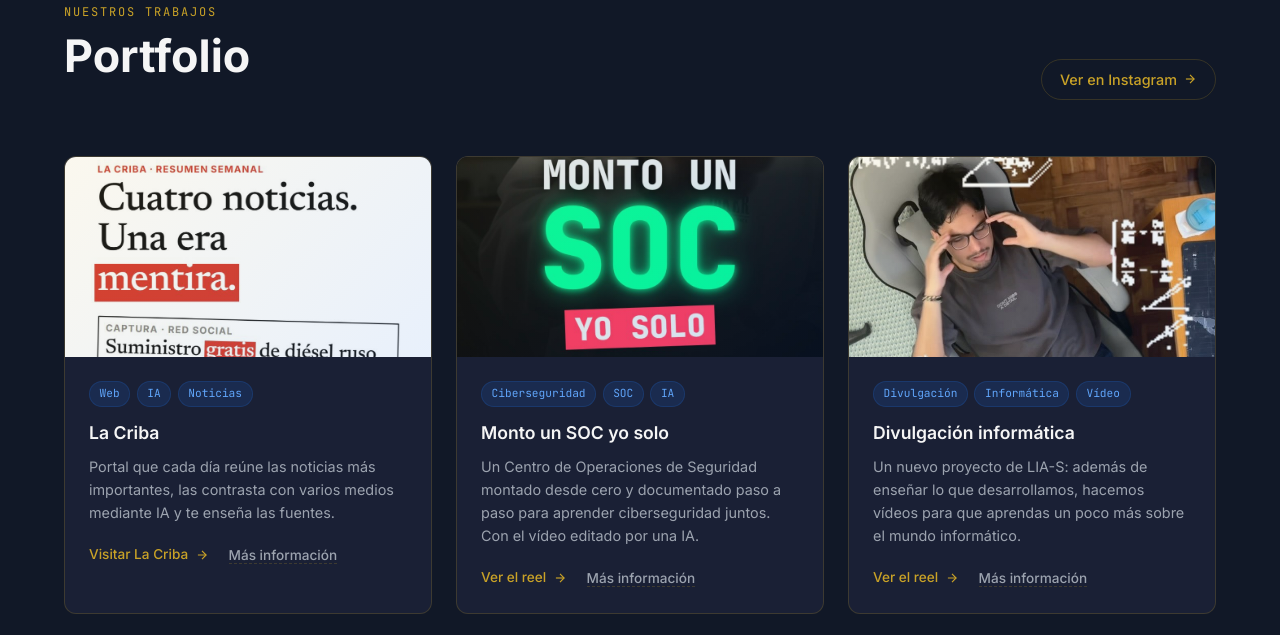
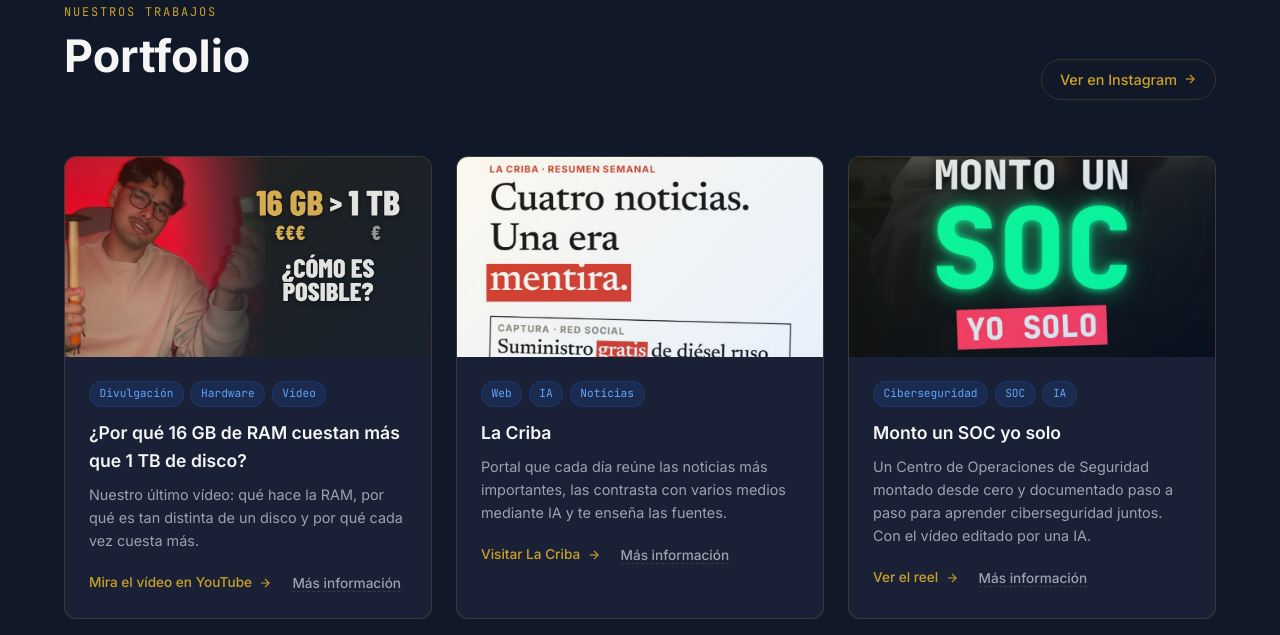
Before and after one commit to Ever462/ever462.github.io, a plain HTML site: page index.html in a window 1280 px wide. Shown: the part 2297-2932 px from the top of the page. Drawn offline with Linux system fonts and the light colour scheme; some packages are replaced by stand-ins of ours; grey boxes are pictures that could not be loaded; a script that the page names is missing.

Commit message:
Publica 83e0ade

```diff
--- a/index.html
+++ b/index.html
@@ -215,6 +215,31 @@
     </div>
 
     <div class="portfolio-grid">
+
+      <!-- Proyecto: vídeo de la RAM -->
+      <div class="project-card fade-in">
+        <div class="project-thumb"><img src="img/ram-video.jpg" alt="Miniatura del vídeo ¿Por qué 16 GB de RAM cuestan más que 1 TB de disco?" loading="lazy"></div>
+        <div class="project-body">
+          <div class="project-tags">
+            <span class="tag">Divulgación</span>
+            <span class="tag">Hardware</span>
+            <span class="tag">Vídeo</span>
+          </div>
+          <h3 class="project-title" data-es="¿Por qué 16 GB de RAM cuestan más que 1 TB de disco?" data-en="Why does 16 GB of RAM cost more than a 1 TB drive?">¿Por qué 16 GB de RAM cuestan más que 1 TB de disco?</h3>
+          <p class="project-desc" data-es="Nuestro último vídeo: qué hace la RAM, por qué es tan distinta de un disco y por qué cada vez cuesta más." data-en="Our latest video: what RAM does, why it is so different from a drive and why it keeps getting more expensive.">
+            Nuestro último vídeo: qué hace la RAM, por qué es tan distinta de un disco y por qué cada vez cuesta más.
+          </p>
+          <div class="project-actions">
+            <a href="https://youtu.be/lK0p7MKOm-o" target="_blank" rel="noopener" class="project-link">
+              <span data-es="Mira el vídeo en YouTube" data-en="Watch the video on YouTube">Mira el vídeo en YouTube</span>
+              <svg width="14" height="14" fill="none" stroke="currentColor" stroke-width="2" viewBox="0 0 24 24"><line x1="5" y1="12" x2="19" y2="12"></line><polyline points="12 5 19 12 12 19"></polyline></svg>
+            </a>
+            <button type="button" class="project-more" data-title-es="¿Por qué 16 GB de RAM cuestan más que 1 TB de disco?" data-title-en="Why does 16 GB of RAM cost more than a 1 TB drive?" data-tags="Divulgación,Hardware,Vídeo" data-info-es="Un disco de 1 TB cuesta menos que 16 GB de RAM, y no es casualidad. En este vídeo de divulgación de LIA-S explicamos qué es la memoria RAM, qué papel tiene dentro del ordenador, en qué se diferencia del almacenamiento y por qué su precio no deja de subir." data-info-en="A 1 TB drive costs less than 16 GB of RAM, and that is no accident. In this LIA-S outreach video we explain what RAM is, what role it plays inside a computer, how it differs from storage and why its price keeps rising." data-link="https://youtu.be/lK0p7MKOm-o" data-linklabel-es="Mira el vídeo en YouTube" data-linklabel-en="Watch the video on YouTube">
+              <span data-es="Más información" data-en="More info">Más información</span>
+            </button>
+          </div>
+        </div>
+      </div>
 
       <!-- Proyecto: La Criba (portal de noticias) -->
       <div class="project-card fade-in">
```
Also changed, not shown: img/ram-video.jpg (added).
